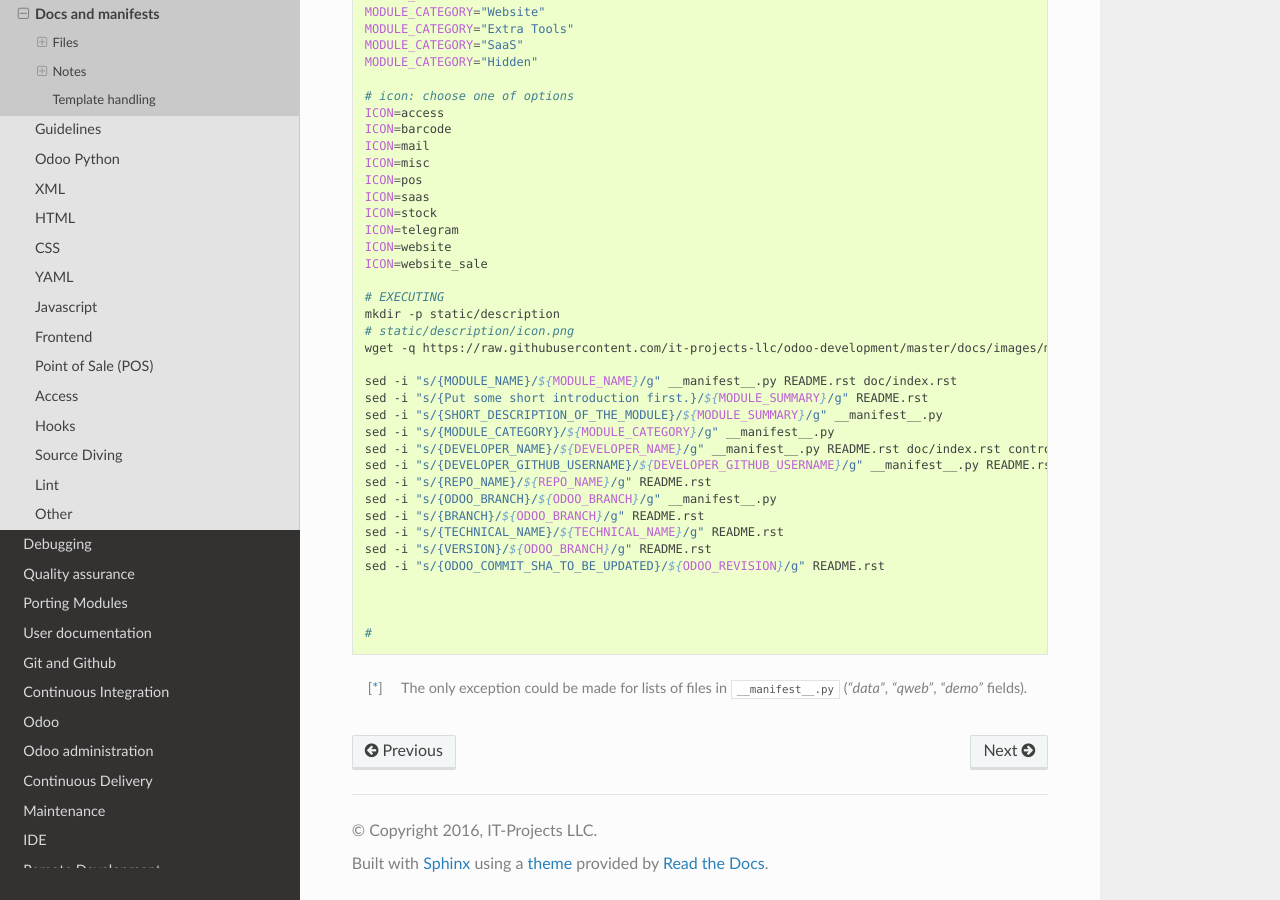
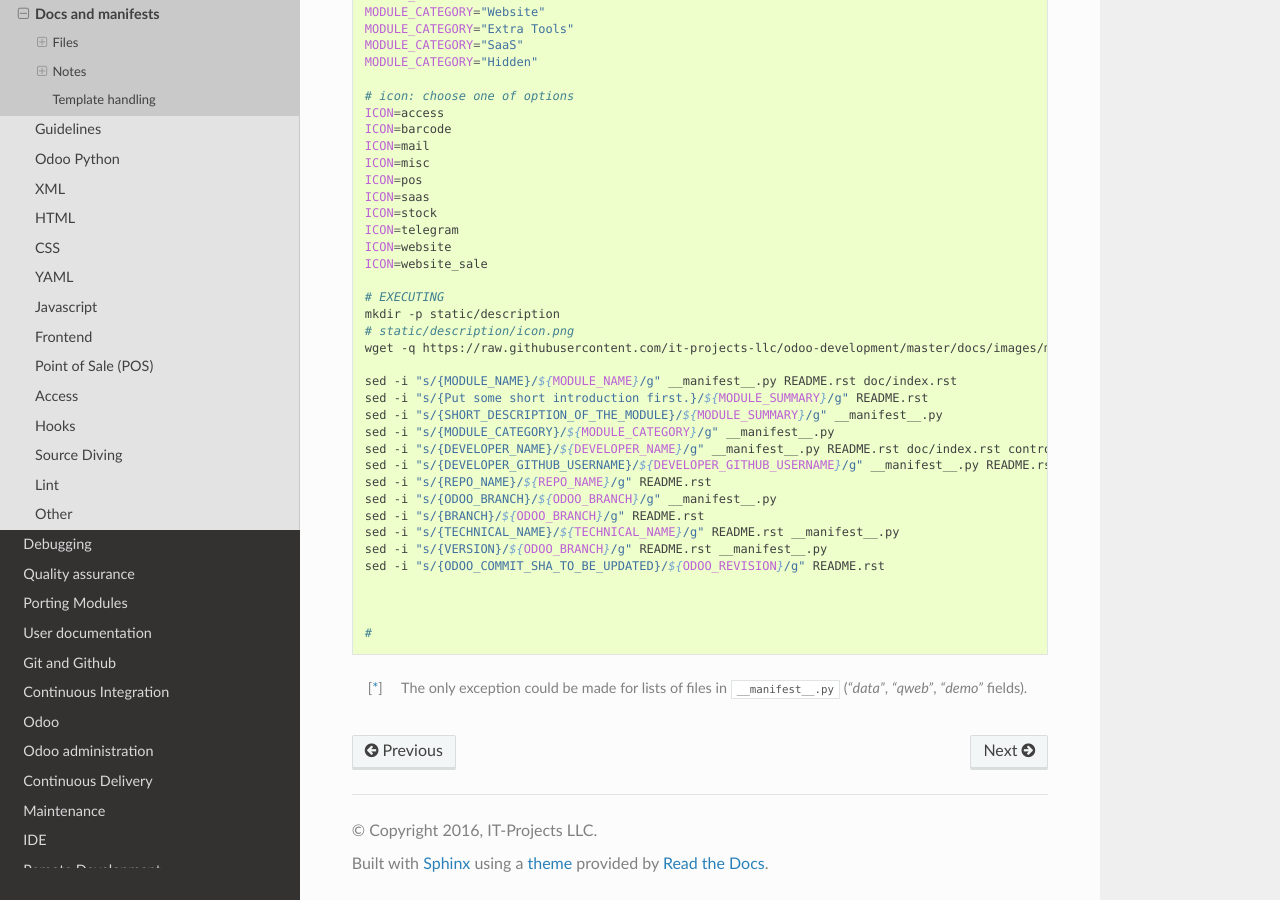
Before and after one commit to itpp-labs/odoo-development, a Sphinx documentation site: the page built from docs/dev/docs/index.rst, in a window 1280 px wide and 900 px high, scrolled down 2650 px. Built offline with Sphinx 7.4.7 and the Read the Docs theme 2.0.0, drawn with Linux system fonts in a browser that asks for light colours.

Commit message:
Update index.rst

```diff
--- a/docs/dev/docs/index.rst
+++ b/docs/dev/docs/index.rst
@@ -163,8 +163,8 @@ Update templates:
     sed -i "s/{REPO_NAME}/${REPO_NAME}/g" README.rst
     sed -i "s/{ODOO_BRANCH}/${ODOO_BRANCH}/g" __manifest__.py
     sed -i "s/{BRANCH}/${ODOO_BRANCH}/g" README.rst
-    sed -i "s/{TECHNICAL_NAME}/${TECHNICAL_NAME}/g" README.rst
-    sed -i "s/{VERSION}/${ODOO_BRANCH}/g" README.rst
+    sed -i "s/{TECHNICAL_NAME}/${TECHNICAL_NAME}/g" README.rst __manifest__.py
+    sed -i "s/{VERSION}/${ODOO_BRANCH}/g" README.rst __manifest__.py
     sed -i "s/{ODOO_COMMIT_SHA_TO_BE_UPDATED}/${ODOO_REVISION}/g" README.rst
 
 
```
